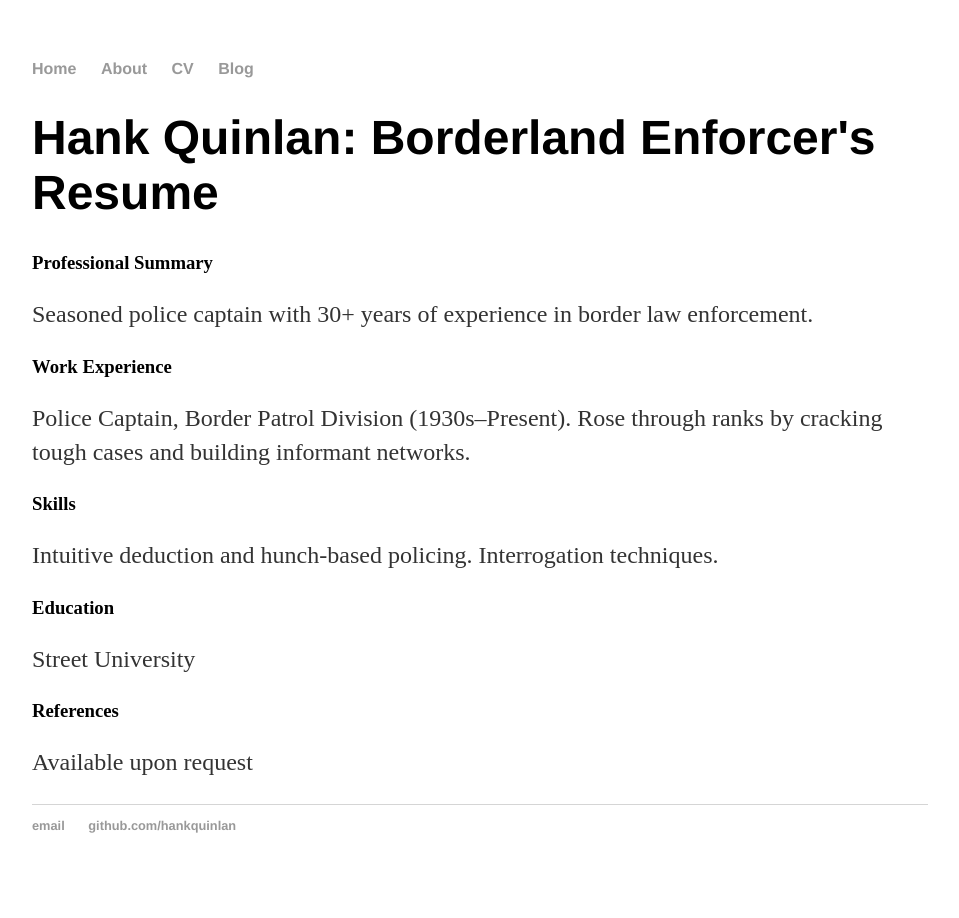
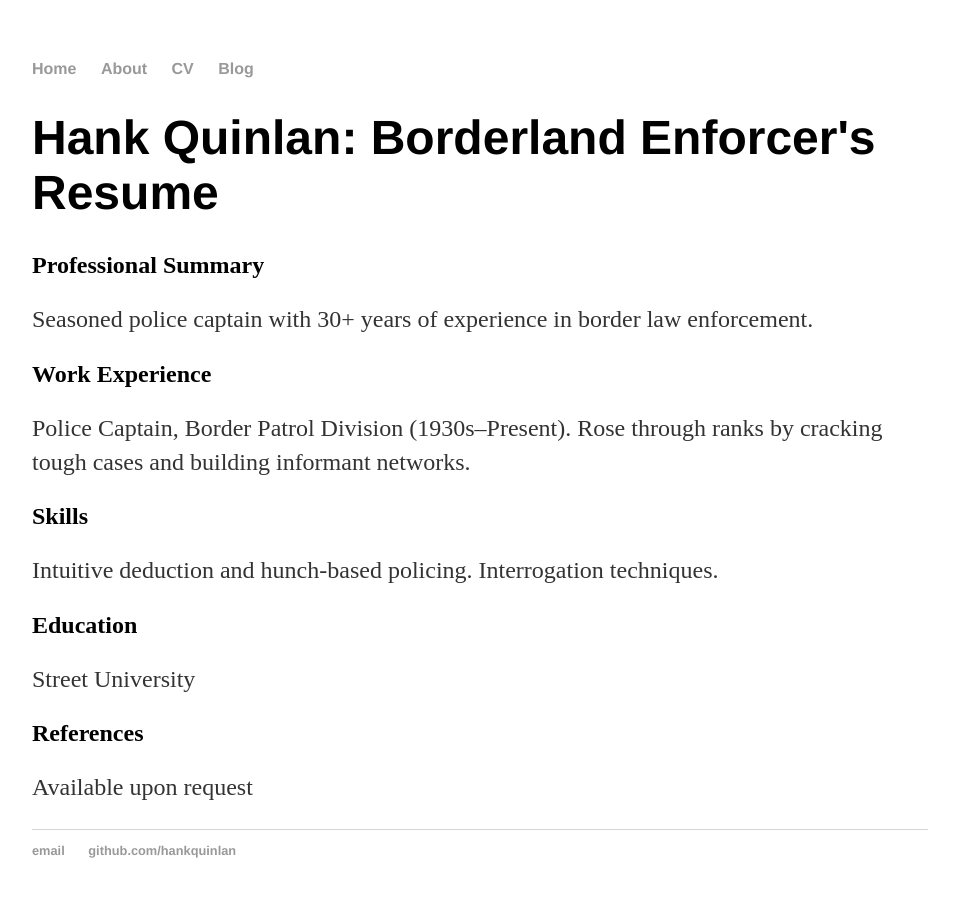
Before and after one commit to dkadlUR/dkadlUR.github.io, a Jekyll site: the page built from cv/index.html, in a window 1280 px wide. Shown: the whole page, without its empty margins (160-1119 px from the left). Built offline with Jekyll 4.4.1, drawn with Linux system fonts in a browser that asks for light colours.

```diff
--- a/cv/index.html
+++ b/cv/index.html
@@ -4,14 +4,14 @@ title: Hank Quinlan, Horrible Cop
 ---
 <div class="blurb">
 	<h1>Hank Quinlan: Borderland Enforcer's Resume</h1>
-	<h3>Professional Summary</h3>
+	<h2>Professional Summary</h2>
 	<p>Seasoned police captain with 30+ years of experience in border law enforcement.</p>
-	<h3>Work Experience</h3>
+	<h2>Work Experience</h2>
 	<p>Police Captain, Border Patrol Division (1930s–Present). Rose through ranks by cracking tough cases and building informant networks.</p>
-	<h3>Skills</h3>
+	<h2>Skills</h2>
 	<p>Intuitive deduction and hunch-based policing. Interrogation techniques.</p>
-	<h3>Education</h3>
+	<h2>Education</h2>
 	<p>Street University</p>
-	<h3>References</h3>
+	<h2>References</h2>
 	<p>Available upon request</p>
 </div><!-- /.blurb -->
```
